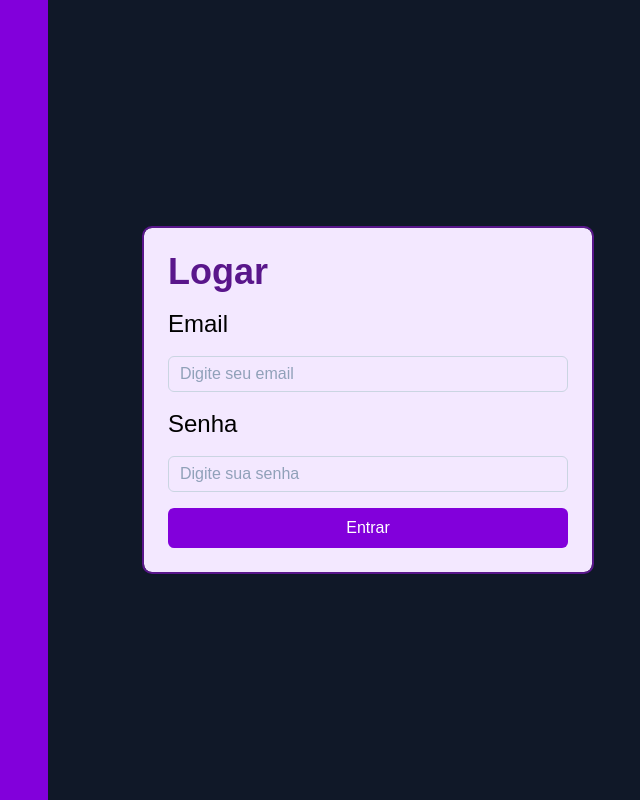
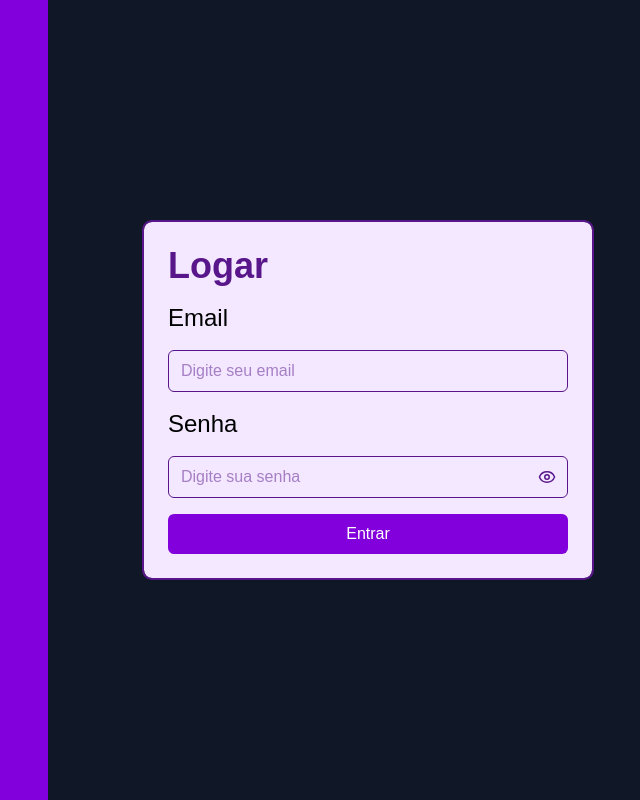
Before and after one commit to PauloFilhodev/Biblioteca-online, a Next.js app in the folder biblioteca/frontend/: page /login in a window 1280 px wide. Shown: the whole page, without its empty margins (592-1232 px from the left). Built offline with nearby package versions, Linux system fonts and the light colour scheme.

Commit message:
feat: implementa funcionalidades básicas do formulário de login

```diff
--- a/biblioteca/frontend/components/auth/LoginForm.tsx
+++ b/biblioteca/frontend/components/auth/LoginForm.tsx
@@ -1,27 +1,58 @@
+"use client";
 import Card from "@/components/ui/Card";
 import Input from "@/components/ui/Input";
 import Label from "@/components/ui/Label";
 import Button from "../ui/Button";
+import { useState } from "react";
+import { useForm } from "react-hook-form";
+import { LoginData, loginSchema } from "@/schemas/auth.schema";
+import { zodResolver } from "@hookform/resolvers/zod";
 
 export default function LoginForm() {
+    const {
+        register,
+        handleSubmit,
+        formState: { errors, isSubmitting }
+    } = useForm<LoginData>({
+        resolver: zodResolver(loginSchema)
+    });
+
+    const onSubmit = async (form: LoginData) => {
+        console.log(`Email: ${form.email} senha ${form.senha}`);
+    }
+
+
     return (
         <Card>
-            <form className="flex flex-col gap-4">
+            <form
+                onSubmit={handleSubmit(onSubmit)}
+                className="flex flex-col gap-4">
+
                 <h1 className="text-4xl font-bold">Logar</h1>
                 <Label htmlFor="email">Email</Label>
                 <Input
                     id="email"
-                name="email"
                     type="email"
+                    {...register("email")}
                     placeholder="Digite seu email"
                 />
+                {errors.email && (
+                    <span>{errors.email.message}</span>
+                )}
+
                 <Label htmlFor="password">Senha</Label>
                 <Input
-                id="email"
-                name="email"
-                type="email"
+                    id="senha"
+                    type="password"
+                    showToggle
+                    {...register("senha")}
                     placeholder="Digite sua senha"
                 />
+
+                {errors.senha && (
+                    <span>{errors.senha.message}</span>
+                )}
+
                 <Button
                     type="submit"
                 >
--- a/biblioteca/frontend/components/ui/Input.tsx
+++ b/biblioteca/frontend/components/ui/Input.tsx
@@ -1,12 +1,39 @@
-import { ReactNode } from "react";
+"use client";
+import { Eye, EyeOff } from "lucide-react";
+import { useState } from "react";
 
-interface InputProps extends React.InputHTMLAttributes<HTMLElement> {}
+interface InputProps extends React.InputHTMLAttributes<HTMLInputElement> {
+    showToggle?: boolean;
+}
 
-export default function Input (props: InputProps) {
+export default function Input({ showToggle, type, ...props }: InputProps) {
+    const [showPassword, setShowPassword] = useState(false);
+
+    const inputType =
+        showToggle && type === "password"
+            ? showPassword
+                ? "text"
+                : "password"
+            : type;
+
+
     return (
-        <input
-        {...props}
-        type="text"
-        className="bg-purple-100 w-full rounded-md px-3 py-1.5 text-base text-slate-900 outline-1 -outline-offset-1 outline-slate-300 placeholder:text-slate-400 focus:outline-2 focus:-outline-offset-2 focus:outline-indigo-600 focus:ring-2 focus:ring-indigo-500" />
+        <div className="relative">
+            <input
+                {...props}
+                type={inputType}
+                className="w-full rounded-md border px-3 py-2 pr-10"
+            />
+
+            {showToggle && type === "password" && (
+                <button
+                    type="button"
+                    onClick={() => setShowPassword(!showPassword)}
+                    className="absolute right-3 top-1/2 -translate-y-1/2 hover: cursor-pointer"
+                >
+                    {showPassword ? <EyeOff size={18} /> : <Eye size={18} />}
+                </button>
+            )}
+        </div>
     );
 }
--- /dev/null
+++ b/biblioteca/frontend/schemas/auth.schema.ts
@@ -0,0 +1,17 @@
+import { z } from "zod";
+
+export const registerSchema = z.object({
+    name: z.string().min(2, "Nome muito curto"),
+    email: z.email("Email inválido"),
+    senha: z.string().min(6, "Mínimo de 6 caracteres"),
+    telefone: z.string().min(10, "Telefone inválido"),
+    tipo: z.enum(['cliente', 'bibliotecario'])
+})
+
+export const loginSchema = z.object({
+    email: z.email("Email inválido"),
+    senha: z.string().min(1, "Senha obrigatória")
+});
+
+export type RegisterData = z.infer<typeof registerSchema>;
+export type LoginData = z.infer<typeof loginSchema>;
```
Also changed, not shown: biblioteca/frontend/package.json (+6 -1 lines), biblioteca/frontend/service/auth.service.ts (added), 1 other file (tests, documents, lock files or other folders). Lines whose indentation alone changed are shown as unchanged.
